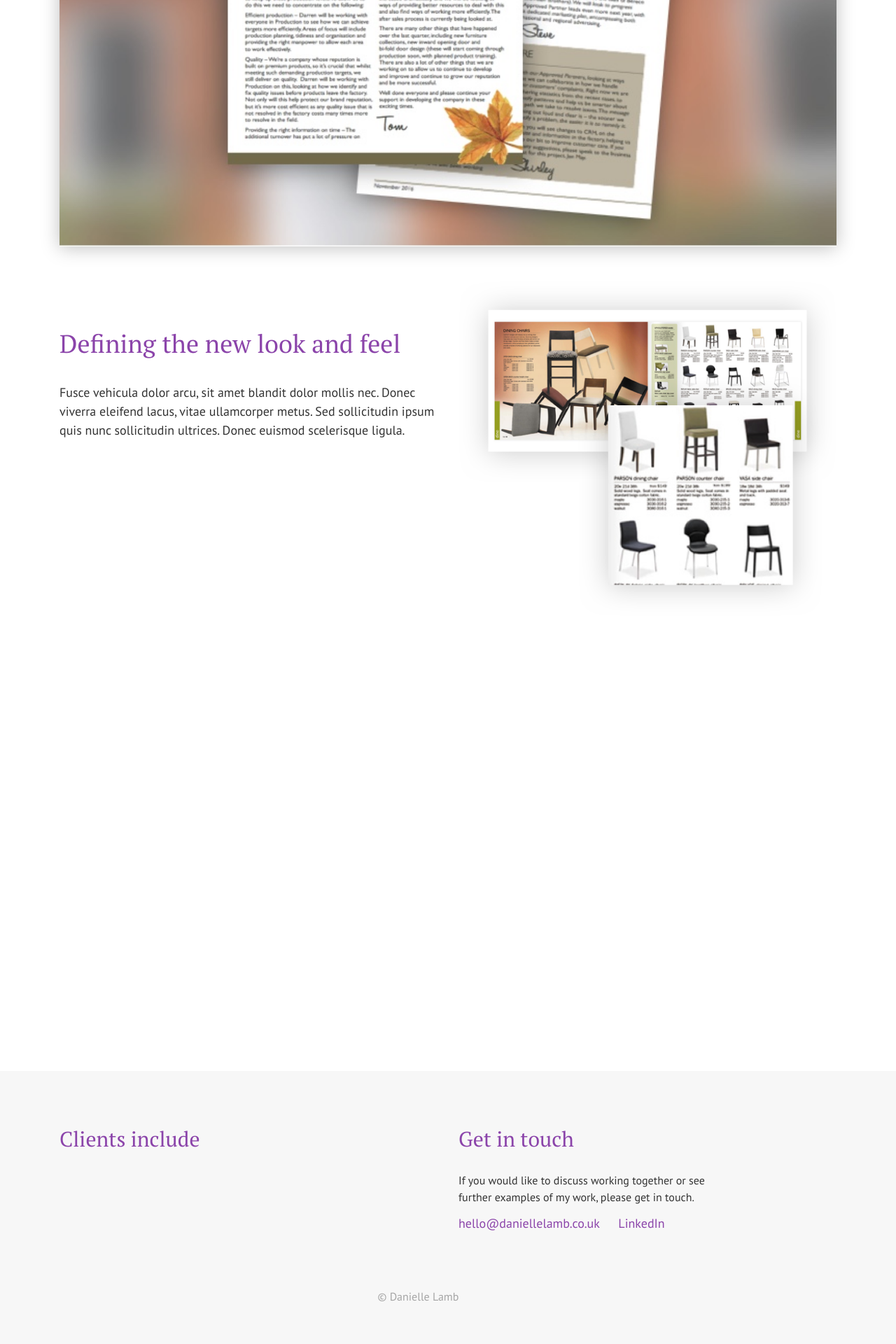
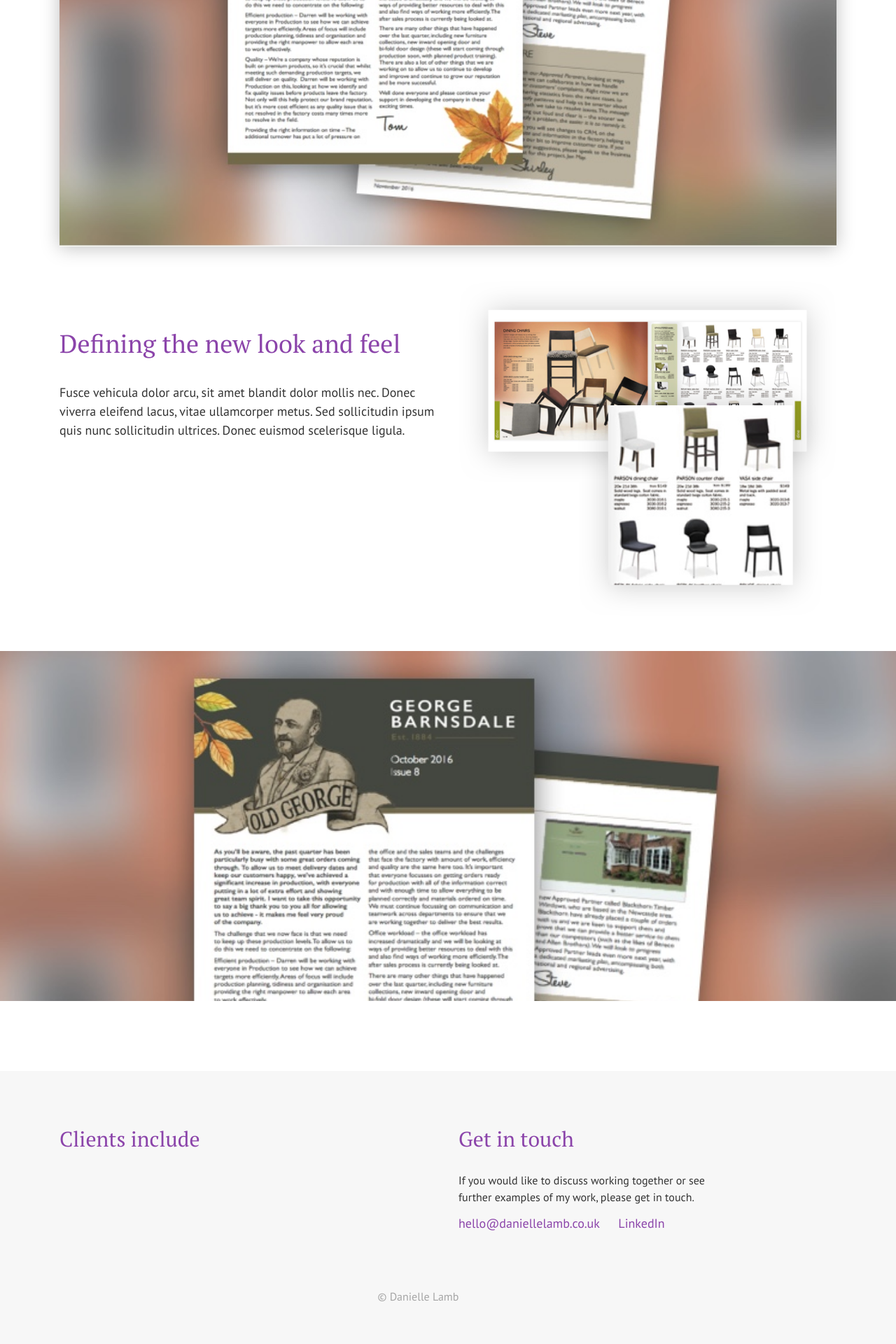
Before and after one commit to justinlamb1/danielle-portfolio-3, a Jekyll site: the page built from _posts/2017-10-29-catalogue-design-for-dunelm.html, in a window 1280 px wide. Shown: the part 706-2626 px from the top of the page at 70% size. Built offline with Jekyll 4.4.1, drawn with Linux system fonts in a browser that asks for light colours.

Commit message:
no message

```diff
--- a/_sass/_layout.scss
+++ b/_sass/_layout.scss
@@ -577,6 +577,6 @@
 // Case studies
 
 .full-width-image-test {
-  background: url('images/hero-image-test.jpg') no-repeat;
+  background: url('../images/hero-image-test.jpg') no-repeat;
   background-size: cover;
 }
```
